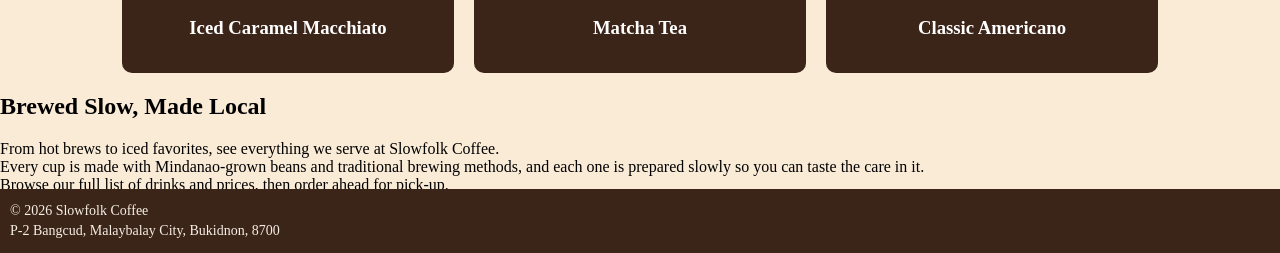
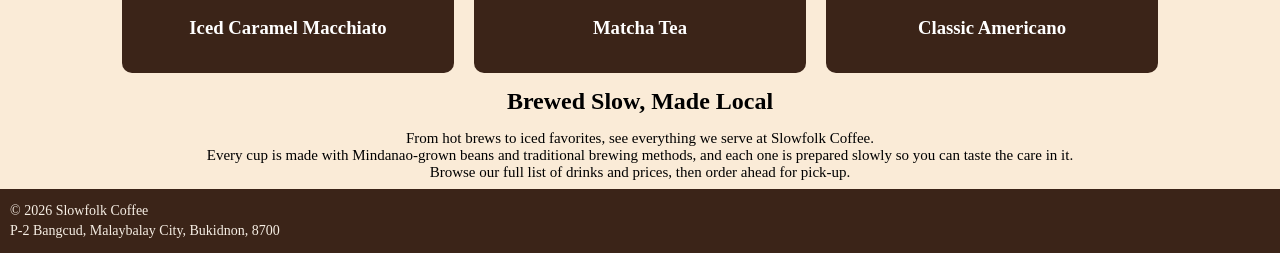
Before and after one commit to vlad0x-svg/alvarez-website, a plain HTML site: page index.html in a window 1280 px wide. Shown: the part 547-800 px from the top of the page. Drawn offline with Linux system fonts and the light colour scheme.

Commit message:
added a new section, new classes for h2 and p about the business's story. Settled for serif font and removed Playfair Display

```diff
--- a/css/style.css
+++ b/css/style.css
@@ -25,7 +25,7 @@ h1, p {
     display: flex;
     align-items: center;
     gap: 10px;
-    font-family: 'Playfair Display', serif;
+    font-family: serif;
     font-size: 24px;
     text-decoration: none;
     color: #F7EFE5;
@@ -77,7 +77,7 @@ h1, p {
 
     background-color: #3B2418;
     background-size: cover;
-    background-image: linear-gradient(#3B241895),url("images/hero.jpg");
+    background-image: linear-gradient(#3B241899),url("images/hero.jpg");
 
     background-position: center;
     color: #F7EFE5;
@@ -88,7 +88,7 @@ h1, p {
 
 
 .hero h1 {
-    font-family: 'Playfair Display', serif;
+    font-family: serif;
     font-size: 40px;
     margin: 0 0 16px;
 }
@@ -111,7 +111,7 @@ h1, p {
     background-color:#3B2418;
 }
 
-/* Card section */
+/* Card - Article section */
 .featured {
     text-align: center;
     color: black;
@@ -143,7 +143,7 @@ h1, p {
 }
 
 .tag {
-    font-family: 'Playfair Display', serif;
+    font-family: serif;
     font-size: 15px;
     color: white;
 
@@ -156,3 +156,18 @@ h1, p {
 
 
 /* Business Short history Section */
+
+.description-section {
+    text-align: center;
+    font-family: serif;
+    color: black;
+}
+.description-text {
+    margin: auto;
+    padding: 15px;
+    font-family: serif;
+}
+
+.description-history {
+    font-size: 15px;
+}
--- a/index.html
+++ b/index.html
@@ -55,10 +55,14 @@
 
             </div>
         </section>
-        <h2 class="description-title">Brewed Slow, Made Local</h2>
-        <p>From hot brews to iced favorites, see everything we serve at Slowfolk Coffee.<br>
-            Every cup is made with Mindanao-grown beans and traditional brewing methods, and each one is prepared slowly so you can taste the care in it.<br>
-            Browse our full list of drinks and prices, then order ahead for pick-up.</p>
+
+        <section class="description-section">
+            <h2 class="description-text">Brewed Slow, Made Local</h2>
+            <p class="description-history">From hot brews to iced favorites, see everything we serve at Slowfolk Coffee.<br>
+                Every cup is made with Mindanao-grown beans and traditional brewing methods, and each one is prepared slowly so you can taste the care in it.<br>
+                Browse our full list of drinks and prices, then order ahead for pick-up.</p>
+
+        </section>
     </main>
     <footer class="site-footer">
         <p>© 2026 Slowfolk Coffee</p>
```
